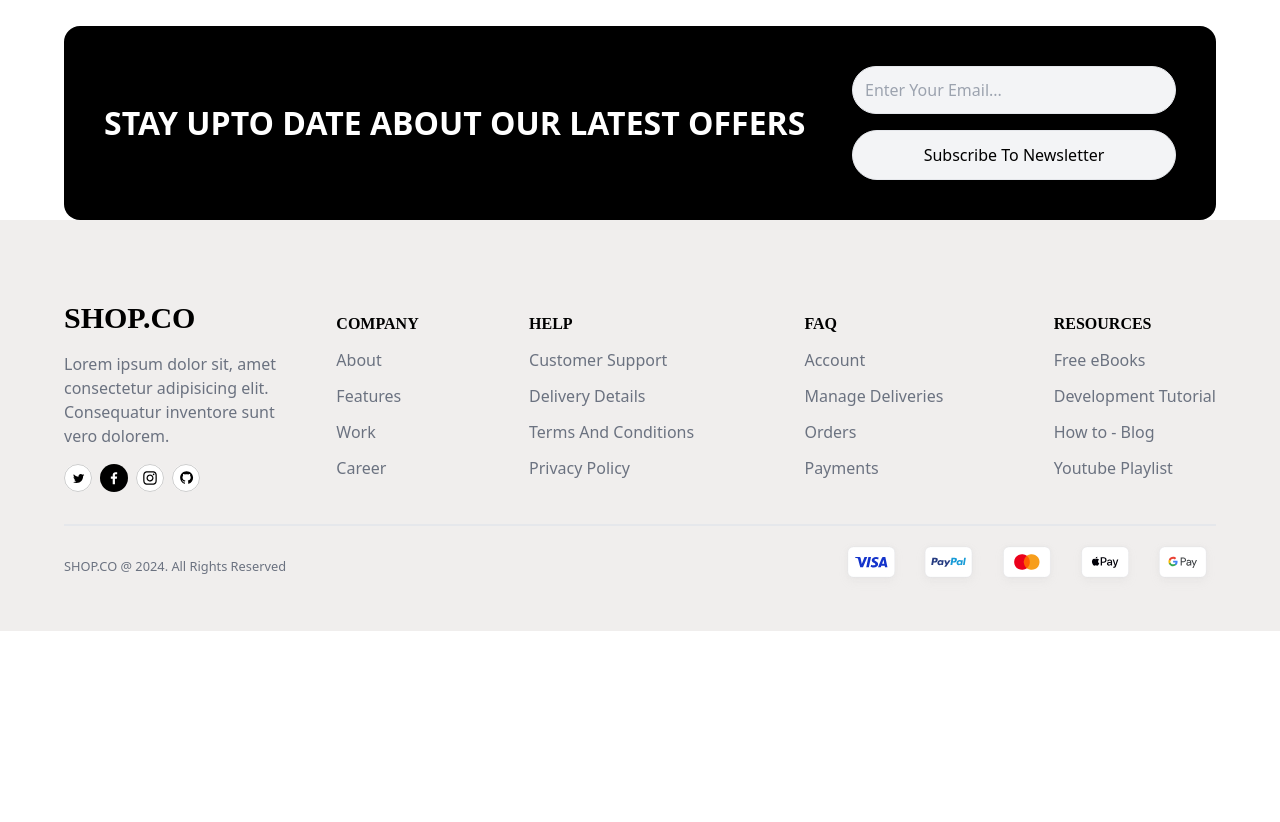
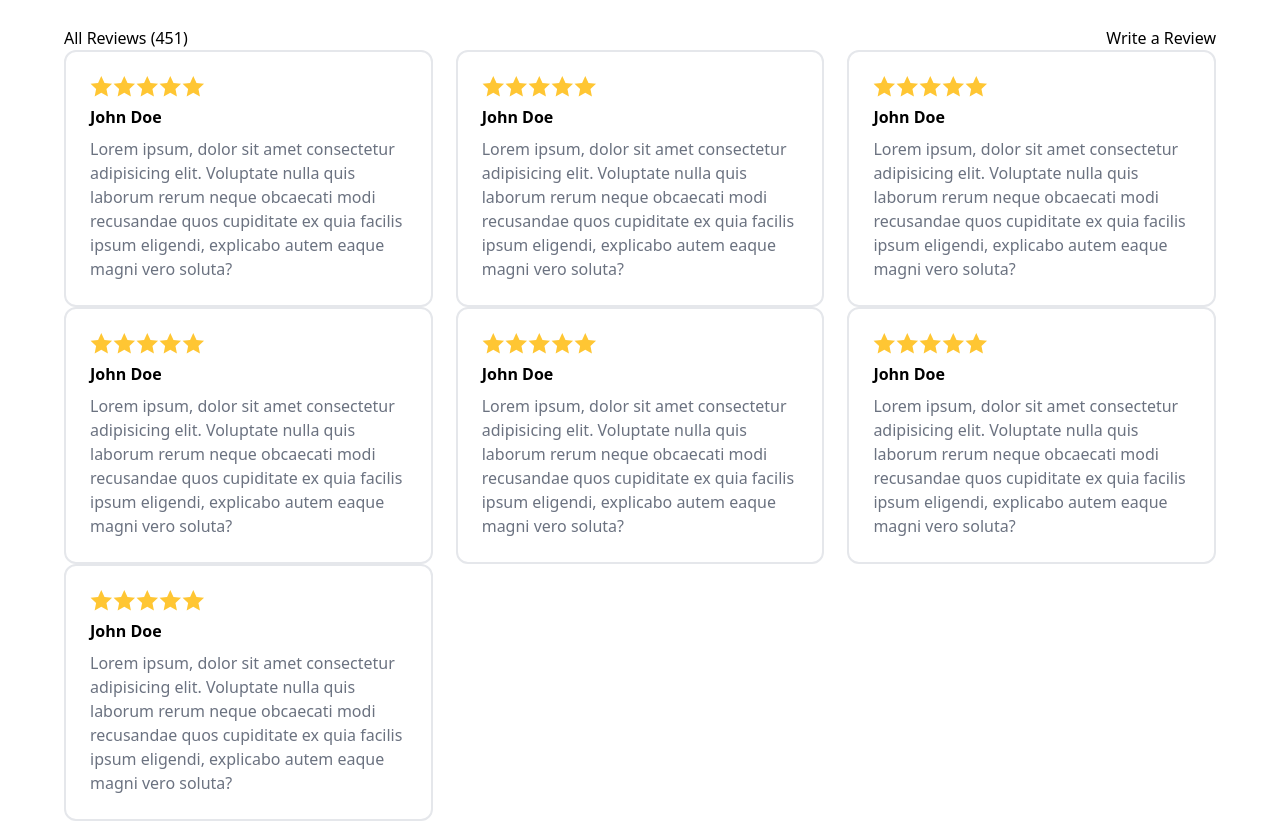
Before and after one commit to Saad-Ali-Khan-007/Ecommerce-React-Frontend, a React (Vite) app: page /product-detail/1 in a window 1280 px wide. Shown: the part 740-1562 px from the top of the page. Before the commit the page ends 1371 px from the top, so only its background shows below. Built offline with nearby package versions, Linux system fonts and the light colour scheme.

Commit message:
working on rating component

```diff
--- /dev/null
+++ b/src/components/itemReview/ItemReview.jsx
@@ -0,0 +1,131 @@
+import React from "react";
+import Star1 from "../../assets/Star1.svg";
+
+const ItemReview = () => {
+  return (
+    <div className="m-auto max-w-[90%] mt-16">
+      <div className="flex justify-between">
+        <h4>
+          All Reviews <span>(451)</span>
+        </h4>
+        <button>Write a Review</button>
+      </div>
+      <div className="flex flex-wrap justify-between">
+        <div className="flex w-[32%]  border-2 p-6 rounded-xl flex-col">
+          <p className="flex mb-2">
+            <img src={Star1} alt="" />
+            <img src={Star1} alt="" />
+            <img src={Star1} alt="" />
+            <img src={Star1} alt="" />
+            <img src={Star1} alt="" />
+          </p>
+          <p className="font-bold mb-2">John Doe</p>
+          <p className="text-gray-500">
+            Lorem ipsum, dolor sit amet consectetur adipisicing elit. Voluptate
+            nulla quis laborum rerum neque obcaecati modi recusandae quos
+            cupiditate ex quia facilis ipsum eligendi, explicabo autem eaque
+            magni vero soluta?
+          </p>
+        </div>
+        <div className="flex w-[32%]  border-2 p-6 rounded-xl flex-col">
+          <p className="flex mb-2">
+            <img src={Star1} alt="" />
+            <img src={Star1} alt="" />
+            <img src={Star1} alt="" />
+            <img src={Star1} alt="" />
+            <img src={Star1} alt="" />
+          </p>
+          <p className="font-bold mb-2">John Doe</p>
+          <p className="text-gray-500">
+            Lorem ipsum, dolor sit amet consectetur adipisicing elit. Voluptate
+            nulla quis laborum rerum neque obcaecati modi recusandae quos
+            cupiditate ex quia facilis ipsum eligendi, explicabo autem eaque
+            magni vero soluta?
+          </p>
+        </div>
+        <div className="flex w-[32%]  border-2 p-6 rounded-xl flex-col">
+          <p className="flex mb-2">
+            <img src={Star1} alt="" />
+            <img src={Star1} alt="" />
+            <img src={Star1} alt="" />
+            <img src={Star1} alt="" />
+            <img src={Star1} alt="" />
+          </p>
+          <p className="font-bold mb-2">John Doe</p>
+          <p className="text-gray-500">
+            Lorem ipsum, dolor sit amet consectetur adipisicing elit. Voluptate
+            nulla quis laborum rerum neque obcaecati modi recusandae quos
+            cupiditate ex quia facilis ipsum eligendi, explicabo autem eaque
+            magni vero soluta?
+          </p>
+        </div>
+        <div className="flex w-[32%]  border-2 p-6 rounded-xl flex-col">
+          <p className="flex mb-2">
+            <img src={Star1} alt="" />
+            <img src={Star1} alt="" />
+            <img src={Star1} alt="" />
+            <img src={Star1} alt="" />
+            <img src={Star1} alt="" />
+          </p>
+          <p className="font-bold mb-2">John Doe</p>
+          <p className="text-gray-500">
+            Lorem ipsum, dolor sit amet consectetur adipisicing elit. Voluptate
+            nulla quis laborum rerum neque obcaecati modi recusandae quos
+            cupiditate ex quia facilis ipsum eligendi, explicabo autem eaque
+            magni vero soluta?
+          </p>
+        </div>
+        <div className="flex w-[32%]  border-2 p-6 rounded-xl flex-col">
+          <p className="flex mb-2">
+            <img src={Star1} alt="" />
+            <img src={Star1} alt="" />
+            <img src={Star1} alt="" />
+            <img src={Star1} alt="" />
+            <img src={Star1} alt="" />
+          </p>
+          <p className="font-bold mb-2">John Doe</p>
+          <p className="text-gray-500">
+            Lorem ipsum, dolor sit amet consectetur adipisicing elit. Voluptate
+            nulla quis laborum rerum neque obcaecati modi recusandae quos
+            cupiditate ex quia facilis ipsum eligendi, explicabo autem eaque
+            magni vero soluta?
+          </p>
+        </div>
+        <div className="flex w-[32%]  border-2 p-6 rounded-xl flex-col">
+          <p className="flex mb-2">
+            <img src={Star1} alt="" />
+            <img src={Star1} alt="" />
+            <img src={Star1} alt="" />
+            <img src={Star1} alt="" />
+            <img src={Star1} alt="" />
+          </p>
+          <p className="font-bold mb-2">John Doe</p>
+          <p className="text-gray-500">
+            Lorem ipsum, dolor sit amet consectetur adipisicing elit. Voluptate
+            nulla quis laborum rerum neque obcaecati modi recusandae quos
+            cupiditate ex quia facilis ipsum eligendi, explicabo autem eaque
+            magni vero soluta?
+          </p>
+        </div>
+        <div className="flex w-[32%]  border-2 p-6 rounded-xl flex-col">
+          <p className="flex mb-2">
+            <img src={Star1} alt="" />
+            <img src={Star1} alt="" />
+            <img src={Star1} alt="" />
+            <img src={Star1} alt="" />
+            <img src={Star1} alt="" />
+          </p>
+          <p className="font-bold mb-2">John Doe</p>
+          <p className="text-gray-500">
+            Lorem ipsum, dolor sit amet consectetur adipisicing elit. Voluptate
+            nulla quis laborum rerum neque obcaecati modi recusandae quos
+            cupiditate ex quia facilis ipsum eligendi, explicabo autem eaque
+            magni vero soluta?
+          </p>
+        </div>
+      </div>
+    </div>
+  );
+};
+
+export default ItemReview;
--- a/src/pages/ProductDetail.jsx
+++ b/src/pages/ProductDetail.jsx
@@ -1,9 +1,11 @@
 import React from "react";
 import ItemDetail from "../components/itemDetail/ItemDetail";
+import ItemReview from "../components/itemReview/ItemReview";
 const ProductDetail = () => {
   return (
     <div>
       <ItemDetail />
+      <ItemReview />
     </div>
   );
 };
```
